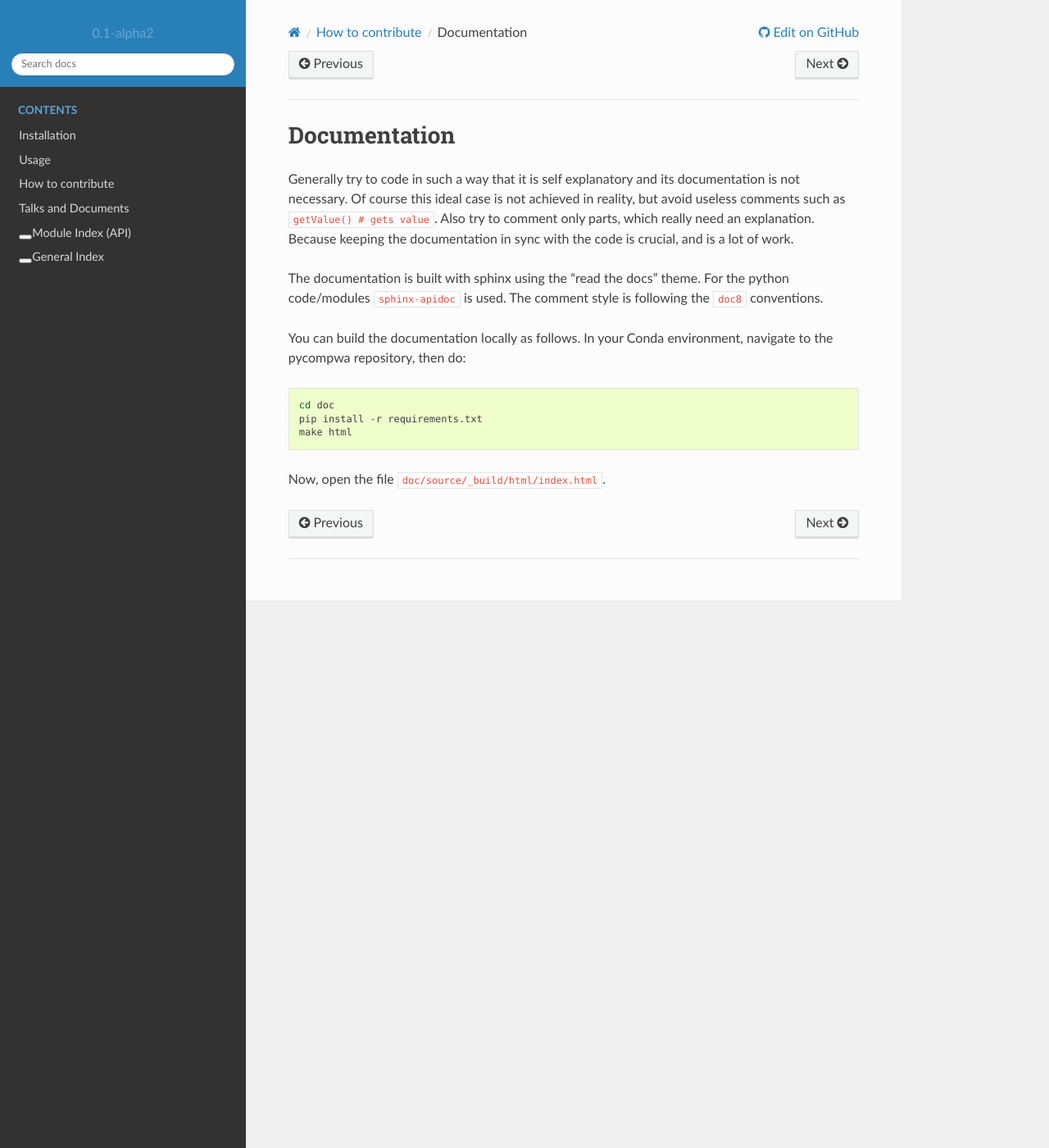
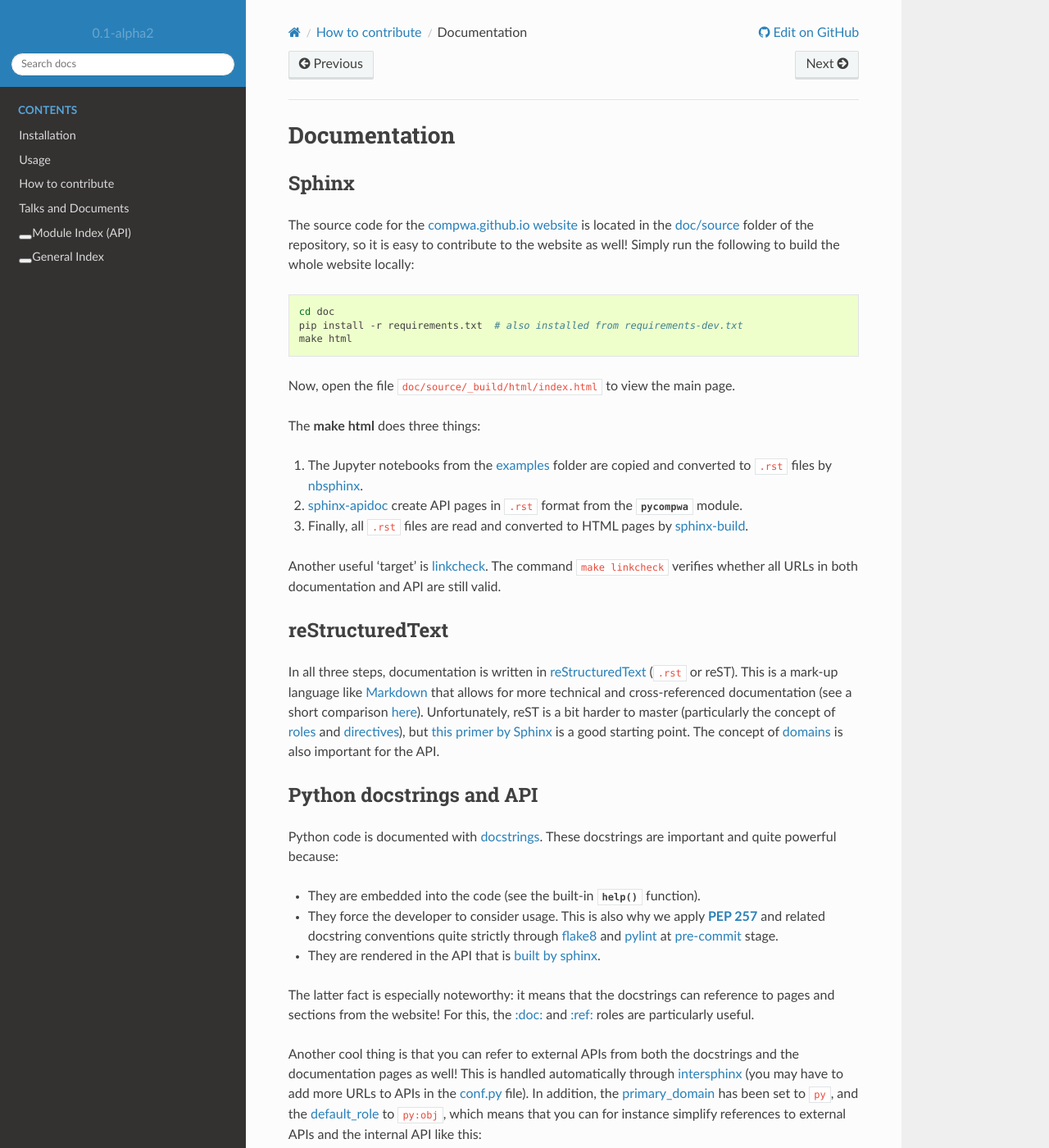
Before and after one commit to ComPWA/pycompwa, a Sphinx documentation site: the page built from doc/source/contribute/documentation.rst, in a window 1280 px wide and 1400 px high. Shown: the whole window at 82% size. Built offline with Sphinx 7.4.7 and the Read the Docs theme 2.0.0, drawn with Linux system fonts in a browser that asks for light colours; pages that are not in the unit, such as notebooks, are missing from menus; the version number is read from the project's files by our own code; some of the changed text lies outside the part shown.

Commit message:
docs: improve sphinx pages

```diff
--- a/doc/source/contribute/documentation.rst
+++ b/doc/source/contribute/documentation.rst
@@ -1,23 +1,109 @@
 Documentation
 -------------
 
-Generally try to code in such a way that it is self explanatory and its
-documentation is not necessary. Of course this ideal case is not achieved in
-reality, but avoid useless comments such as ``getValue() # gets value``. Also
-try to comment only parts, which really need an explanation. Because keeping
-the documentation in sync with the code is crucial, and is a lot of work.
+Sphinx
+^^^^^^
 
-The documentation is built with sphinx using the "read the docs" theme. For the
-python code/modules ``sphinx-apidoc`` is used. The comment style is following
-the ``doc8`` conventions.
-
-You can build the documentation locally as follows. In your Conda environment,
-navigate to the pycompwa repository, then do:
+The source code for the `compwa.github.io website <https://compwa.github.io/>`_
+is located in the `doc/source
+<https://github.com/ComPWA/pycompwa/tree/master/doc/source>`_ folder of the
+repository, so it is easy to contribute to the website as well! Simply run the
+following to build the whole website locally:
 
 .. code-block:: shell
 
   cd doc
-  pip install -r requirements.txt
+  pip install -r requirements.txt  # also installed from requirements-dev.txt
   make html
 
-Now, open the file ``doc/source/_build/html/index.html``.
+Now, open the file :file:`doc/source/_build/html/index.html` to view the main
+page.
+
+The :command:`make html` does three things:
+
+1. The Jupyter notebooks from the `examples
+   <https://github.com/ComPWA/pycompwa/tree/master/examples>`_ folder are
+   copied and converted to :file:`.rst` files by `nbsphinx
+   <https://nbsphinx.readthedocs.io/>`_.
+2. `sphinx-apidoc
+   <https://www.sphinx-doc.org/en/master/man/sphinx-apidoc.html>`_ create API
+   pages in :file:`.rst` format from the `pycompwa` module.
+3. Finally, all :file:`.rst` files are read and converted to HTML pages by
+   `sphinx-build
+   <https://www.sphinx-doc.org/en/master/man/sphinx-build.html>`_.
+
+Another useful 'target' is `linkcheck
+<https://www.sphinx-doc.org/en/master/_modules/sphinx/builders/linkcheck.html>`_.
+The command :code:`make linkcheck` verifies whether all URLs in both
+documentation and API are still valid.
+
+
+reStructuredText
+^^^^^^^^^^^^^^^^
+
+In all three steps, documentation is written in `reStructuredText
+<https://docutils.sourceforge.io/rst.html>`_ (:file:`.rst` or reST). This is a
+mark-up language like `Markdown <https://www.markdownguide.org/>`_ that allows
+for more technical and cross-referenced documentation (see a short comparison
+`here <https://www.zverovich.net/2016/06/16/rst-vs-markdown.html>`__).
+Unfortunately, reST is a bit harder to master (particularly the concept of
+`roles
+<https://www.sphinx-doc.org/en/master/usage/restructuredtext/roles.html>`_ and
+`directives
+<https://www.sphinx-doc.org/en/master/usage/restructuredtext/directives.html>`_),
+but `this primer by Sphinx
+<http://www.sphinx-doc.org/en/master/usage/restructuredtext/basics.html>`_ is a
+good starting point. The concept of `domains
+<http://www.sphinx-doc.org/en/master/usage/restructuredtext/domains.html#the-python-domain>`_
+is also important for the API.
+
+
+Python docstrings and API
+^^^^^^^^^^^^^^^^^^^^^^^^^
+
+Python code is documented with `docstrings
+<https://www.python.org/dev/peps/pep-0257/>`_. These docstrings are important
+and quite powerful because:
+
+* They are embedded into the code (see the built-in :func:`help` function).
+
+* They force the developer to consider usage. This is also why we apply
+  :pep:`257` and related docstring conventions quite strictly through `flake8
+  <https://flake8.pycqa.org/en/latest/>`_ and `pylint
+  <https://www.pylint.org/>`_ at :ref:`pre-commit <contribute:pre-commit>`
+  stage.
+
+* They are rendered in the API that is :ref:`built by sphinx
+  <contribute:Sphinx>`.
+
+The latter fact is especially noteworthy: it means that the docstrings can
+reference to pages and sections from the website! For this, the `:doc:
+<https://www.sphinx-doc.org/en/master/usage/restructuredtext/roles.html#role-doc>`_
+and `:ref:
+<https://www.sphinx-doc.org/en/master/usage/restructuredtext/roles.html#role-ref>`_
+roles are particularly useful.
+
+Another cool thing is that you can refer to external APIs from both the
+docstrings and the documentation pages as well! This is handled automatically
+through `intersphinx
+<https://www.sphinx-doc.org/en/master/usage/extensions/intersphinx.html>`_ (you
+may have to add more URLs to APIs in the `conf.py
+<https://github.com/ComPWA/pycompwa/blob/master/doc/source/conf.py>`_ file). In
+addition, the `primary_domain
+<https://www.sphinx-doc.org/en/master/usage/configuration.html#confval-primary_domain>`_
+has been set to :code:`py`, and the `default_role
+<https://www.sphinx-doc.org/en/master/usage/configuration.html#confval-default_role>`_
+to :code:`py:obj`, which means that you can for instance simplify references to
+external APIs and the internal API like this:
+
+.. code-block:: rst
+
+  `dict`
+  `~pandas.DataFrame`
+  :func:`.create.pwa_frame`
+
+This automatically creates links to `dict`, `~pandas.DataFrame`, and
+:func:`.create.pwa_frame`, respectively. The meaning of the :code:`~` and
+:code:`.` is explained `here
+<http://www.sphinx-doc.org/en/master/usage/restructuredtext/domains.html#cross-referencing-python-objects>`__
+(at the end).
```
